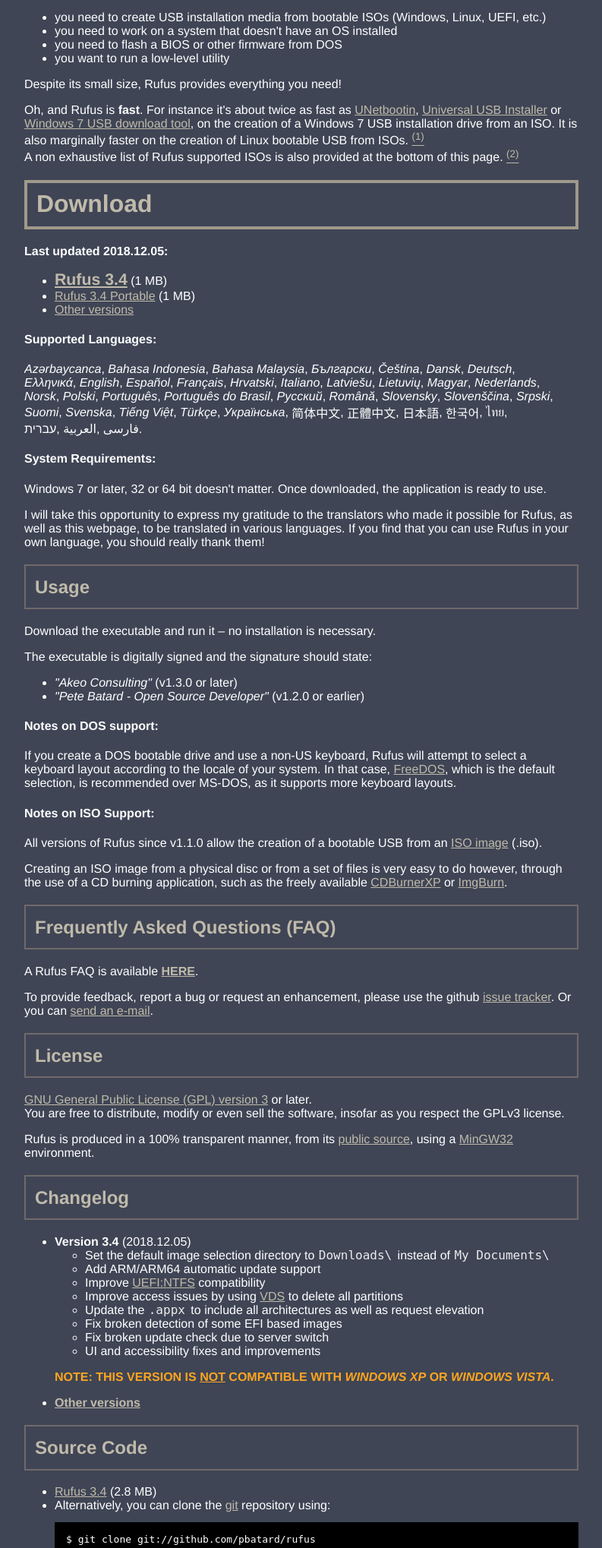
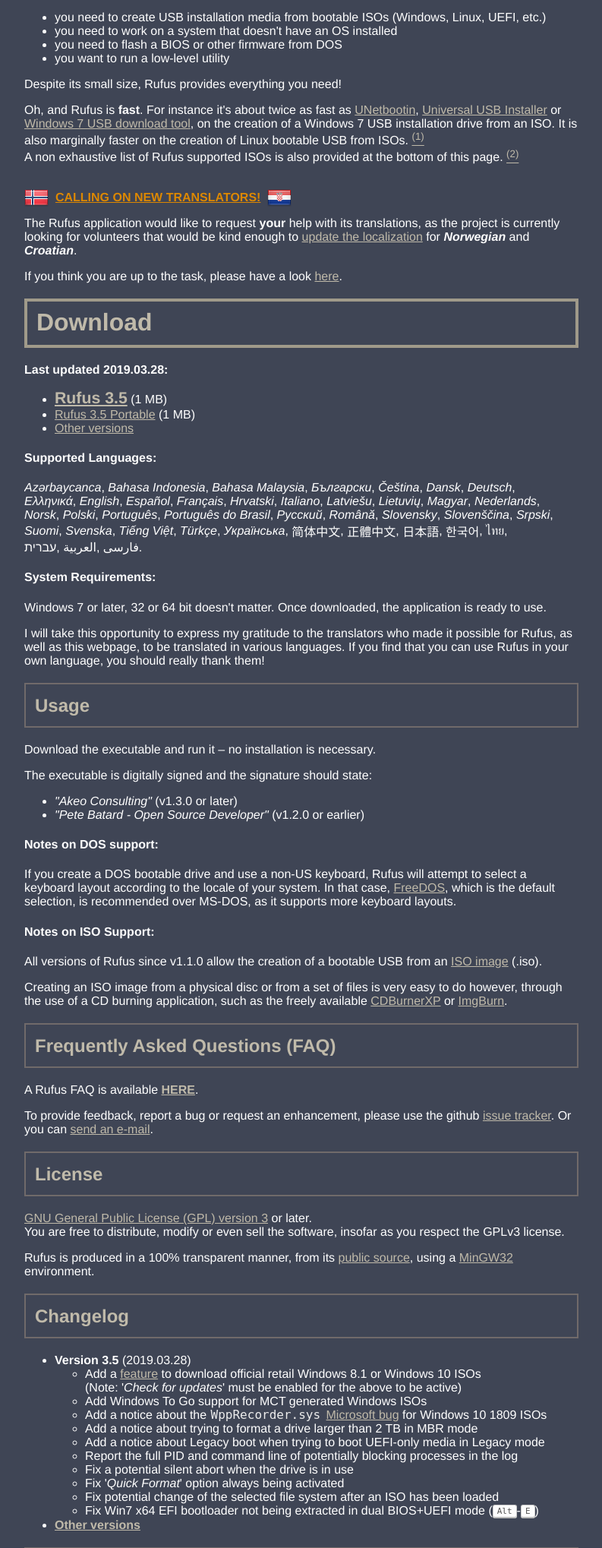
Before and after one commit to pbatard/rufus-web, a PHP site: page / in a window 1280 px wide. Shown: the part 995-3033 px from the top of the page at 76% size, without its empty margins (123-916 px from the left). Run offline with PHP 8.4, Linux system fonts and the light colour scheme.

Commit message:
fix broken 2x language image
* Also update index.php for 3.5 release

```diff
--- a/en_IE.html
+++ b/en_IE.html
@@ -251,7 +251,7 @@
 		<p>Despite its small size, Rufus provides everything you need!</p>
 		<p>Oh, and Rufus is <b>fast</b>. For instance it's about twice as fast as <a target="_blank" href="http://unetbootin.sourceforge.net/">UNetbootin</a>, <a target="_blank" href="http://www.pendrivelinux.com/universal-usb-installer-easy-as-1-2-3">Universal USB Installer</a> or <a target="_blank" href="https://www.microsoft.com/en-us/download/windows-usb-dvd-download-tool">Windows 7 USB download tool</a>, on the creation of a Windows 7 USB installation drive from an ISO. It is also marginally faster on the creation of Linux bootable USB from ISOs. <a href="#ref1"><sup>(1)</sup></a><br/>
 		A non exhaustive list of Rufus supported ISOs is also provided at the bottom of this page. <a href="#ref2"><sup>(2)</sup></a></p>
-		<p dir="ltr" align="top"><img style="position:relative;top:11px;" src="pics/Norway.png" srcset="/pics/Norway.png 1x, /pics/Norway-64px.png 2x" alt=""/>&nbsp;&nbsp;<b><font color="#dd8800"><u>CALLING ON NEW TRANSLATORS!</u></font></b>&nbsp;&nbsp;<img style="position:relative;top:11px;" src="pics/Croatia.png" srcset="pics/Croatia.png 1x, pics/Croatia-64px 2x" alt=""/></p>
+		<p dir="ltr" align="top"><img style="position:relative;top:11px;" src="pics/Norway.png" srcset="/pics/Norway.png 1x, /pics/Norway-64px.png 2x" alt=""/>&nbsp;&nbsp;<b><font color="#dd8800"><u>CALLING ON NEW TRANSLATORS!</u></font></b>&nbsp;&nbsp;<img style="position:relative;top:11px;" src="pics/Croatia.png" srcset="pics/Croatia.png 1x, pics/Croatia-64px.png 2x" alt=""/></p>
 		<p dir="ltr">The Rufus application would like to request <b>your</b> help with its translations, as the project is currently looking for volunteers that would be kind enough to <a target="_blank" href="https://github.com/pbatard/rufus/blob/master/res/loc/ChangeLog.txt#L9-L83">update the localization</a> for <b><i>Norwegian</i></b> and <b><i>Croatian</i></b>.</p>
 		<p dir="ltr">If you think you are up to the task, please have a look <a target="_blank" href="https://github.com/pbatard/rufus/wiki/Localization#Editing_an_existing_translation">here</a>.</p>		<a name="download"></a>
 		<h2 style="border: 4px solid #a09a8a;"><span style="font-size: 133%">Download</span></h2>
--- a/hr_HR.html
+++ b/hr_HR.html
@@ -251,7 +251,7 @@
 		<p>Usprkos veličini, Rufus vam pruža sve što trebate!</p>
 		<p>K tomu, Rufus je <b>brz</b>. Na primjer, dvostruko je brži od programa <a target="_blank" href="http://unetbootin.sourceforge.net/">UNetbootin</a>, <a target="_blank" href="http://www.pendrivelinux.com/universal-usb-installer-easy-as-1-2-3">Universal USB Installer</a> ili <a target="_blank" href="https://www.microsoft.com/en-us/download/windows-usb-dvd-download-tool">Windows 7 USB download tool</a> pri stvaranju Windows 7 USB instalacijske jedinice iz ISO slike. Donekle je brži i pri zapisivanju Linux ISO slika. <a href="#ref1"><sup>(1)</sup></a><br/>
 		Nepotpuna lista podržanih ISO slika nalazi se na dnu ove stranice. <a href="#ref2"><sup>(2)</sup></a></p>
-		<p dir="ltr" align="top"><img style="position:relative;top:11px;" src="pics/Norway.png" srcset="/pics/Norway.png 1x, /pics/Norway-64px.png 2x" alt=""/>&nbsp;&nbsp;<b><font color="#dd8800"><u>CALLING ON NEW TRANSLATORS!</u></font></b>&nbsp;&nbsp;<img style="position:relative;top:11px;" src="pics/Croatia.png" srcset="pics/Croatia.png 1x, pics/Croatia-64px 2x" alt=""/></p>
+		<p dir="ltr" align="top"><img style="position:relative;top:11px;" src="pics/Norway.png" srcset="/pics/Norway.png 1x, /pics/Norway-64px.png 2x" alt=""/>&nbsp;&nbsp;<b><font color="#dd8800"><u>CALLING ON NEW TRANSLATORS!</u></font></b>&nbsp;&nbsp;<img style="position:relative;top:11px;" src="pics/Croatia.png" srcset="pics/Croatia.png 1x, pics/Croatia-64px.png 2x" alt=""/></p>
 		<p dir="ltr">The Rufus application would like to request <b>your</b> help with its translations, as the project is currently looking for volunteers that would be kind enough to <a target="_blank" href="https://github.com/pbatard/rufus/blob/master/res/loc/ChangeLog.txt#L9-L83">update the localization</a> for <b><i>Norwegian</i></b> and <b><i>Croatian</i></b>.</p>
 		<p dir="ltr">If you think you are up to the task, please have a look <a target="_blank" href="https://github.com/pbatard/rufus/wiki/Localization#Editing_an_existing_translation">here</a>.</p>		<a name="download"></a>
 		<h2 style="border: 4px solid #a09a8a;"><span style="font-size: 133%">Preuzmi</span></h2>
--- a/index.php
+++ b/index.php
@@ -1,14 +1,14 @@
 <!DOCTYPE html>
 <?
-$latest_version = "3.4";
+$latest_version = "3.5";
 $previous_version = "3.2";
-$latest_date = "2018.12.05";
+$latest_date = "2019.03.28";
 $previous_date = "2018.09.11";
-$lang1 = array('', 'Vietnamese', 'Vietnam');
-$lang2 = array('', 'Malay', 'Malaysia');
+$lang1 = array('nb', 'Norwegian', 'Norway');
+$lang2 = array('hr', 'Croatian', 'Croatia');
 $bugfix = false;
 $exe_size = 1.0;
-$src_size = 2.8;
+$src_size = 2.9;
 $langs = array(
   'en_IE' => array('en', 'English (International)'),
   'sq_AL' => array('sq', 'Albanian (Shqip)'),
@@ -267,7 +267,7 @@ case "ur":
 		<p><?= _("Despite its small size, Rufus provides everything you need!");?></p>
 		<p><? printf(_("Oh, and Rufus is <b>fast</b>. For instance it's about twice as fast as <a target=\"_blank\" %s>UNetbootin</a>, <a target=\"_blank\" %s>Universal USB Installer</a> or <a target=\"_blank\" %s>Windows 7 USB download tool</a>, on the creation of a Windows 7 USB installation drive from an ISO. It is also marginally faster on the creation of Linux bootable USB from ISOs."), "href=\"http://unetbootin.sourceforge.net/\"", "href=\"http://www.pendrivelinux.com/universal-usb-installer-easy-as-1-2-3\"", "href=\"https://www.microsoft.com/en-us/download/windows-usb-dvd-download-tool\"");?> <a href="#ref1"><sup>(1)</sup></a><br/>
 		<?= _("A non exhaustive list of Rufus supported ISOs is also provided at the bottom of this page.");?> <a href="#ref2"><sup>(2)</sup></a></p>
-		<? if (substr($locale,0,2) == $lang1[0] || substr($locale,0,2) == $lang2[0] || ($lang1[0] != '' && substr($locale,0,2) == "en")) echo "<p dir=\"ltr\" align=\"top\"><img style=\"position:relative;top:11px;\" src=\"pics/" . $lang1[2] . ".png\" srcset=\"/pics/" . $lang1[2] . ".png 1x, /pics/" . $lang1[2] . "-64px.png 2x\" alt=\"\"/>&nbsp;&nbsp;<b><font color=\"#dd8800\"><u>CALLING ON NEW TRANSLATORS!</u></font></b>" . (($lang2[0] != '') ? "&nbsp;&nbsp;<img style=\"position:relative;top:11px;\" src=\"pics/" . $lang2[2] . ".png\" srcset=\"pics/" . $lang2[2] . ".png 1x, pics/" . $lang2[2] . "-64px 2x\" alt=\"\"/>" : "") . "</p>
+		<? if (substr($locale,0,2) == $lang1[0] || substr($locale,0,2) == $lang2[0] || ($lang1[0] != '' && substr($locale,0,2) == "en")) echo "<p dir=\"ltr\" align=\"top\"><img style=\"position:relative;top:11px;\" src=\"pics/" . $lang1[2] . ".png\" srcset=\"/pics/" . $lang1[2] . ".png 1x, /pics/" . $lang1[2] . "-64px.png 2x\" alt=\"\"/>&nbsp;&nbsp;<b><font color=\"#dd8800\"><u>CALLING ON NEW TRANSLATORS!</u></font></b>" . (($lang2[0] != '') ? "&nbsp;&nbsp;<img style=\"position:relative;top:11px;\" src=\"pics/" . $lang2[2] . ".png\" srcset=\"pics/" . $lang2[2] . ".png 1x, pics/" . $lang2[2] . "-64px.png 2x\" alt=\"\"/>" : "") . "</p>
 		<p dir=\"ltr\">The Rufus application would like to request <b>your</b> help with its translations, as the project is currently looking for volunteers that would be kind enough to <a target=\"_blank\" href=\"https://github.com/pbatard/rufus/blob/master/res/loc/ChangeLog.txt#L9-L83\">update the localization</a> for <b><i>" . $lang1[1] . "</i></b>" . (($lang2[0] != '') ? " and <b><i>" . $lang2[1] . "</i></b>" : "") . ".</p>
 		<p dir=\"ltr\">If you think you are up to the task, please have a look <a target=\"_blank\" href=\"https://github.com/pbatard/rufus/wiki/Localization#Editing_an_existing_translation\">here</a>.</p>";?>
 		<a name="download"></a>
@@ -348,14 +348,16 @@ case "ur":
 		<h2><?= /* You are encouraged to append the translation for "(in English)" after "Changelog" as it is only available in English */ _("Changelog");?></h2>
 		<ul dir="<?= $dir;?>">
 			<li><?= $full_version;?><ul>
-				<li><span dir="ltr">Set the default image selection directory to <code>Downloads\</code> instead of <code>My Documents\</code></span></li>
-				<li><span dir="ltr">Add ARM/ARM64 automatic update support</span></li>
-				<li><span dir="ltr">Improve <a target="_blank" href="https://github.com/pbatard/uefi-ntfs">UEFI:NTFS</a> compatibility</span></li>
-				<li><span dir="ltr">Improve access issues by using <a target="_blank" href="https://docs.microsoft.com/en-us/windows/desktop/vds/about-vds">VDS</a> to delete all partitions</span></li>
-				<li><span dir="ltr">Update the <code>.appx</code> to include all architectures as well as request elevation</span></li>
-				<li><span dir="ltr">Fix broken detection of some EFI based images</span></li>
-				<li><span dir="ltr">Fix broken update check due to server switch</span></li>
-				<li><span dir="ltr">UI and accessibility fixes and improvements</span></li>
+				<li><span dir="ltr">Add a <a href="https://github.com/pbatard/Fido">feature</a> to download official retail Windows 8.1 or Windows 10 ISOs<br/>(Note: '<i>Check for updates</i>' must be enabled for the above to be active)</span></li>
+				<li><span dir="ltr">Add Windows To Go support for MCT generated Windows ISOs</span></li>
+				<li><span dir="ltr">Add a notice about the <code>WppRecorder.sys</code> <a href="https://github.com/pbatard/rufus/wiki/FAQ#BSODs_with_Windows_To_Go_drives_created_from_Windows_10_1809_ISOs">Microsoft bug</a> for Windows 10 1809 ISOs</span></li>
+				<li><span dir="ltr">Add a notice about trying to format a drive larger than 2 TB in MBR mode</span></li>
+				<li><span dir="ltr">Add a notice about Legacy boot when trying to boot UEFI-only media in Legacy mode</span></li>
+				<li><span dir="ltr">Report the full PID and command line of potentially blocking processes in the log</span></li>
+				<li><span dir="ltr">Fix a potential silent abort when the drive is in use</span></li>
+				<li><span dir="ltr">Fix '<i>Quick Format</i>' option always being activated</span></li>
+				<li><span dir="ltr">Fix potential change of the selected file system after an ISO has been loaded</span></li>
+				<li><span dir="ltr">Fix Win7 x64 EFI bootloader not being extracted in dual BIOS+UEFI mode (<div class="kbd">Alt</div>-<div class="kbd">E</div>)</span></li>
 			</ul></li>
 			<? if($bugfix):?>
 			<br />
@@ -370,7 +372,6 @@ case "ur":
 				<li><span dir="ltr">Fix an issue where FAT32 could still be selected for ISOs containing a >4GB file</span></li>
 			</ul></li>
 			<? endif;?>
-			<p><font color="#ffa520"><b><span dir="ltr">NOTE: THIS VERSION IS <u>NOT</u> COMPATIBLE WITH <i>WINDOWS XP</i> OR <i>WINDOWS VISTA</i>.</span></b></font></p>
 			<li><b><a target="_blank" href="https://github.com/pbatard/rufus/blob/master/ChangeLog.txt"><?= _("Other versions");?></a></b></li>
 		</ul>
 
--- a/nb_NO.html
+++ b/nb_NO.html
@@ -251,7 +251,7 @@
 		<p>Til tross den lille størrelsen, gir Rufus deg alt det du trenger!</p>
 		<p>Og Rufus er <b>rask</b>. F.eks. så er den rundt dobbelt så rask som <a target="_blank" href="http://unetbootin.sourceforge.net/">UNetbootin</a>, <a target="_blank" href="http://www.pendrivelinux.com/universal-usb-installer-easy-as-1-2-3">Universal USB Installer</a> eller <a target="_blank" href="https://www.microsoft.com/en-us/download/windows-usb-dvd-download-tool">Windows 7 USB download tool</a>, til å lage en Windows 7 USB installasjon fra en ISO-fil. Den er også litt raskere til å lage en oppstartbar Linux USB-enhet fra ISOer. <a href="#ref1"><sup>(1)</sup></a><br/>
 		En ikke komplett liste over støttete ISOer er tilgjengelig nederst på denne siden. <a href="#ref2"><sup>(2)</sup></a></p>
-		<p dir="ltr" align="top"><img style="position:relative;top:11px;" src="pics/Norway.png" srcset="/pics/Norway.png 1x, /pics/Norway-64px.png 2x" alt=""/>&nbsp;&nbsp;<b><font color="#dd8800"><u>CALLING ON NEW TRANSLATORS!</u></font></b>&nbsp;&nbsp;<img style="position:relative;top:11px;" src="pics/Croatia.png" srcset="pics/Croatia.png 1x, pics/Croatia-64px 2x" alt=""/></p>
+		<p dir="ltr" align="top"><img style="position:relative;top:11px;" src="pics/Norway.png" srcset="/pics/Norway.png 1x, /pics/Norway-64px.png 2x" alt=""/>&nbsp;&nbsp;<b><font color="#dd8800"><u>CALLING ON NEW TRANSLATORS!</u></font></b>&nbsp;&nbsp;<img style="position:relative;top:11px;" src="pics/Croatia.png" srcset="pics/Croatia.png 1x, pics/Croatia-64px.png 2x" alt=""/></p>
 		<p dir="ltr">The Rufus application would like to request <b>your</b> help with its translations, as the project is currently looking for volunteers that would be kind enough to <a target="_blank" href="https://github.com/pbatard/rufus/blob/master/res/loc/ChangeLog.txt#L9-L83">update the localization</a> for <b><i>Norwegian</i></b> and <b><i>Croatian</i></b>.</p>
 		<p dir="ltr">If you think you are up to the task, please have a look <a target="_blank" href="https://github.com/pbatard/rufus/wiki/Localization#Editing_an_existing_translation">here</a>.</p>		<a name="download"></a>
 		<h2 style="border: 4px solid #a09a8a;"><span style="font-size: 133%">Last ned</span></h2>
```
